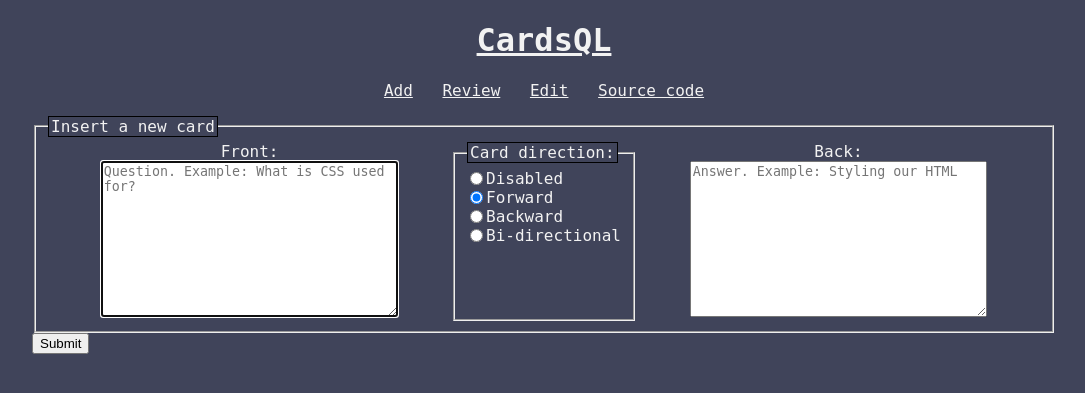
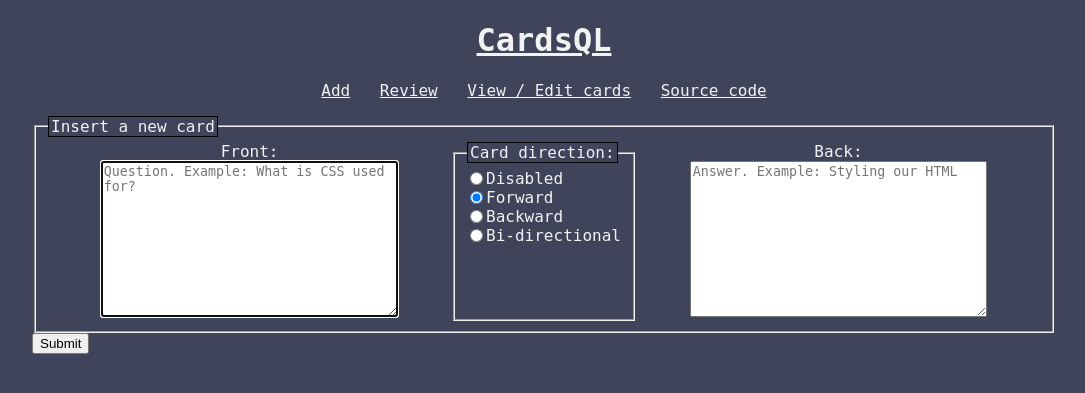
Before and after one commit to dinesh-58/cardsQL, a PHP site: page / in a window 1280 px wide. Shown: the top 393 px of the page, without its empty margins (96-1181 px from the left). Run offline with PHP 8.4, Linux system fonts and the light colour scheme.

Commit message:
make html text changes

```diff
--- a/edit.php
+++ b/edit.php
@@ -1,7 +1,7 @@
 <!DOCTYPE html>
 <html lang="en">
     <head>
-        <title>CardsQL| Edit cards</title>
+        <title>CardsQL| View / Edit cards</title>
         <meta charset="UTF-8">
         <meta name="viewport" content="width=device-width, initial-scale=1">
         <link href="style.css" rel="stylesheet">
--- a/header.html
+++ b/header.html
@@ -4,11 +4,15 @@
         <ul>
             <li><a href="./index.php">Add</a></li>
             <li><a href="./review.php">Review</a></li>
-            <li><a href="./edit.php">Edit</a></li>
+            <li><a href="./edit.php">View / Edit cards</a></li>
             <!--
                 <li><a href="#">How to use</a></li>
             -->
-            <li><a target="_blank" href="https://github.com/dinesh-58/cardsQL">Source code</a></li>
+            <li>
+                <a target="_blank" href="https://github.com/dinesh-58/cardsQL"
+                    >Source code</a
+                >
+            </li>
         </ul>
     </nav>
 </header>
```
